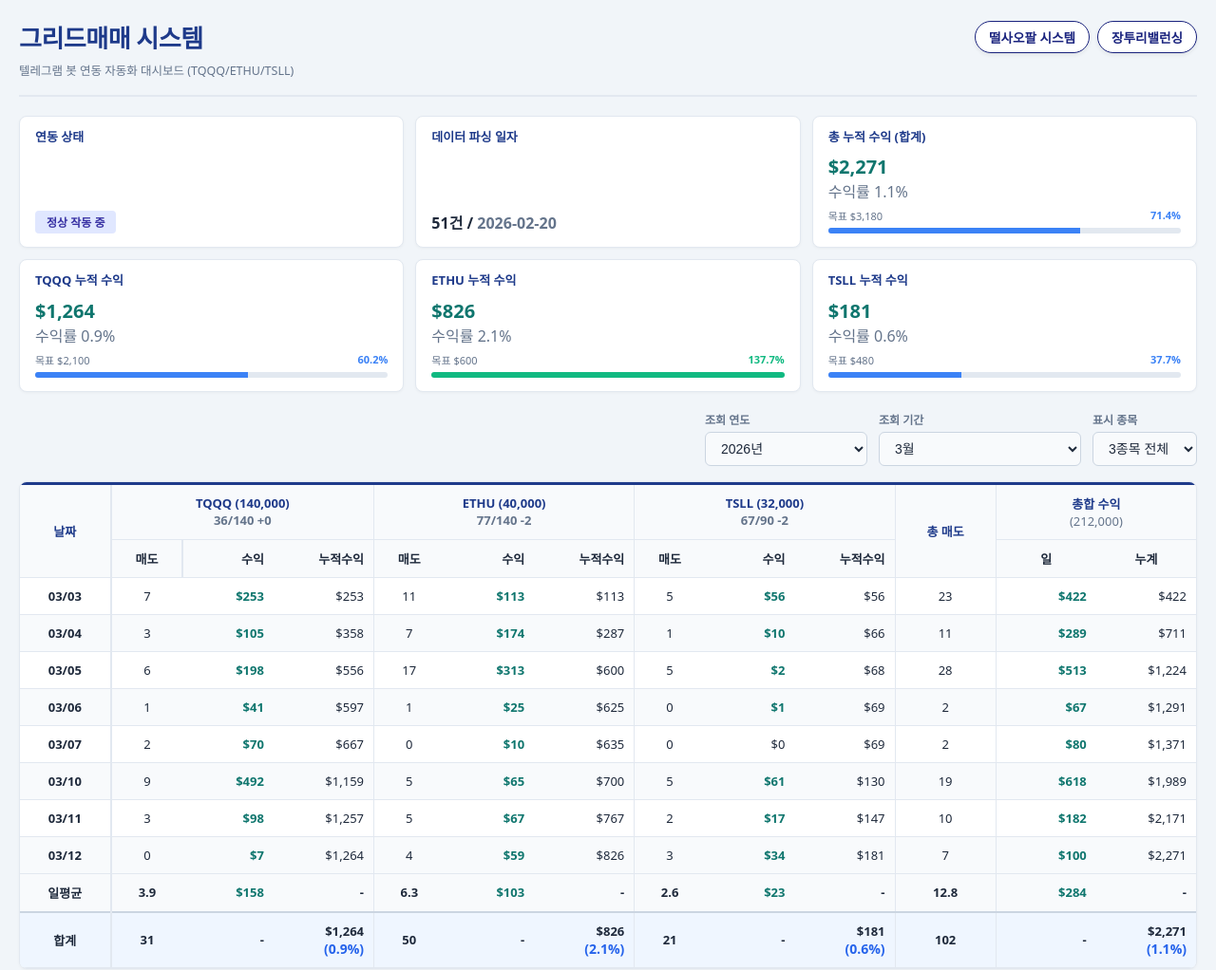
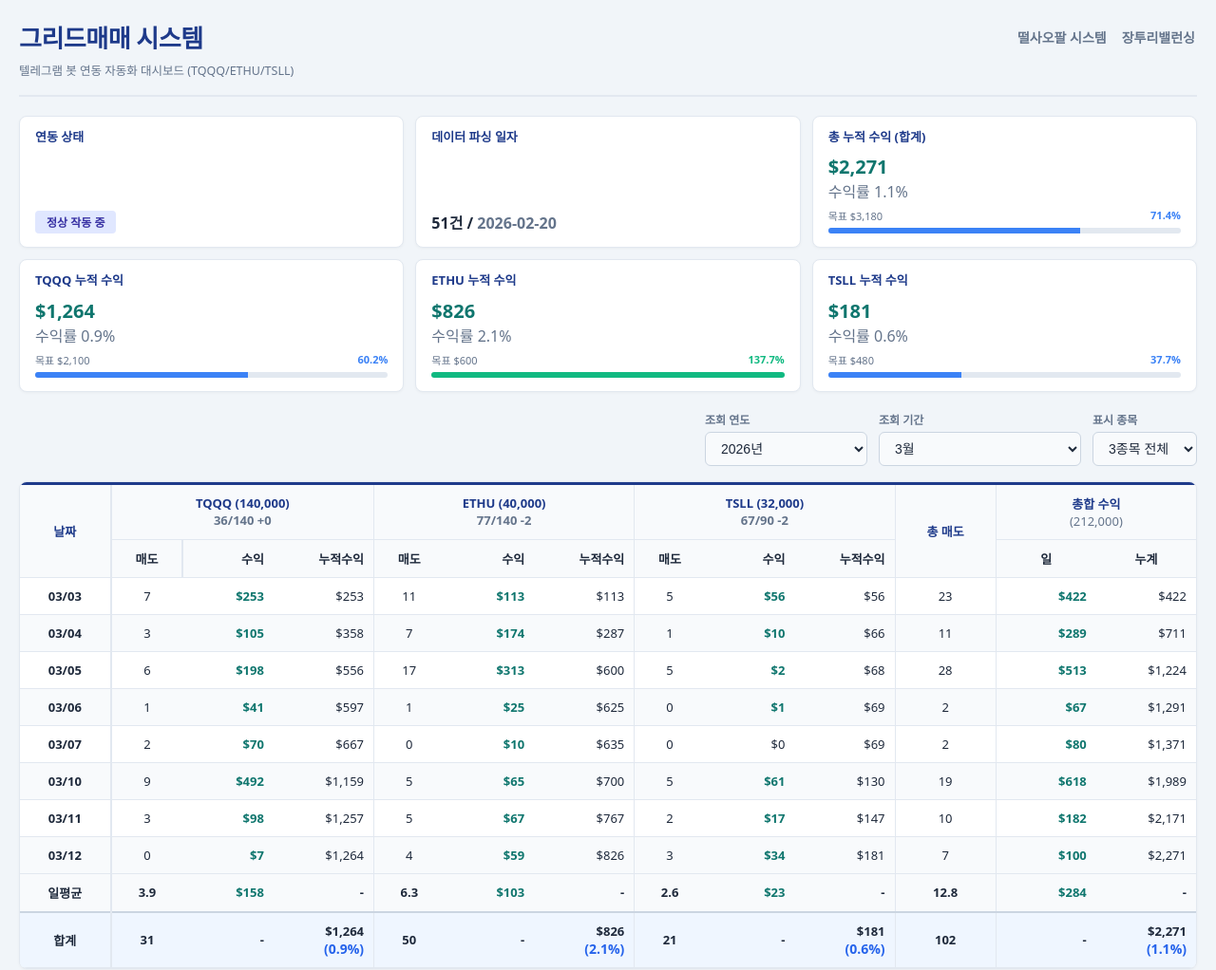
Before and after one commit to trillionly/great, a website: page index.html in a window 1280 px wide. Shown: the top 1022 px of the page at 95% size. Drawn offline with nearby package versions, Linux system fonts and the light colour scheme.

Commit message:
Update index.html

```diff
--- a/index.html
+++ b/index.html
@@ -55,9 +55,9 @@
     /* 2개의 링크 버튼을 나란히 담는 컨테이너 */
     .nav-buttons {
       display: flex;
-      gap: 8px;
+      gap: 12px; /* 텍스트 사이 간격 */
       align-items: center;
-      flex-shrink: 0; /* 화면이 좁아져도 밀리지 않게 고정 */
+      flex-shrink: 0;
     }
 
     .sub {
@@ -68,27 +68,18 @@
       line-height: 1.4;
     }
 
-    /* 텍스트만 남긴 깔끔한 앱 스타일 링크 버튼 */
-    .app-link-btn {
-        border-radius: 20px;
-        font-weight: 700;
-        font-size: 0.85rem;
-        border: 1.5px solid #1a237e;
-        color: #1a237e;
+    /* 🔥 배경/테두리를 완전히 없앤 미니멀 텍스트 링크 */
+    .nav-link {
+        font-weight: 600;
+        font-size: 14px;
+        color: #64748b; /* 평소에는 차분한 회색 */
         text-decoration: none;
-        padding: 6px 14px;
-        transition: all 0.2s;
-        background: white;
-        display: inline-flex;
-        align-items: center;
+        padding: 4px 2px; /* 모바일 터치를 위한 투명 여백 */
+        transition: color 0.2s ease;
         white-space: nowrap;
     }
-    .app-link-btn:hover {
-        background-color: #1a237e;
-        color: white;
-    }
-    .shadow-sm {
-        box-shadow: 0 .125rem .25rem rgba(0,0,0,.075) !important;
+    .nav-link:hover, .nav-link:active {
+        color: var(--primary); /* 터치하거나 마우스 올릴 때 짙은 네이비로 변경 */
     }
 
     /* 🔥 에러 알림 배너 */
@@ -192,8 +183,8 @@
     <div class="title-row">
       <h1>그리드매매 시스템</h1>
       <div class="nav-buttons">
-        <a href="https://trillionly.github.io/great/trade.html?v=1" class="app-link-btn shadow-sm">떨사오팔 시스템</a>
-        <a href="https://trillionly.github.io/great/trillion.html" class="app-link-btn shadow-sm">장투리밸런싱</a>
+        <a href="https://trillionly.github.io/great/trade.html?v=1" class="nav-link">떨사오팔 시스템</a>
+        <a href="https://trillionly.github.io/great/trillion.html" class="nav-link">장투리밸런싱</a>
       </div>
     </div>
     <div class="sub">텔레그램 봇 연동 자동화 대시보드 (TQQQ/ETHU/TSLL)</div>
@@ -399,7 +390,6 @@
           r.tierNow = tierNow;
           r.tierMax = tierMax;
 
-          // 🔥 무결성 검증 엔진 (보유수량 vs 테이블 총재고)
           const holdM = r.raw.match(/보유수량:\s*([-\d.,]+)주/);
           const holdQty = holdM ? num(holdM[1]) : null;
 
```
